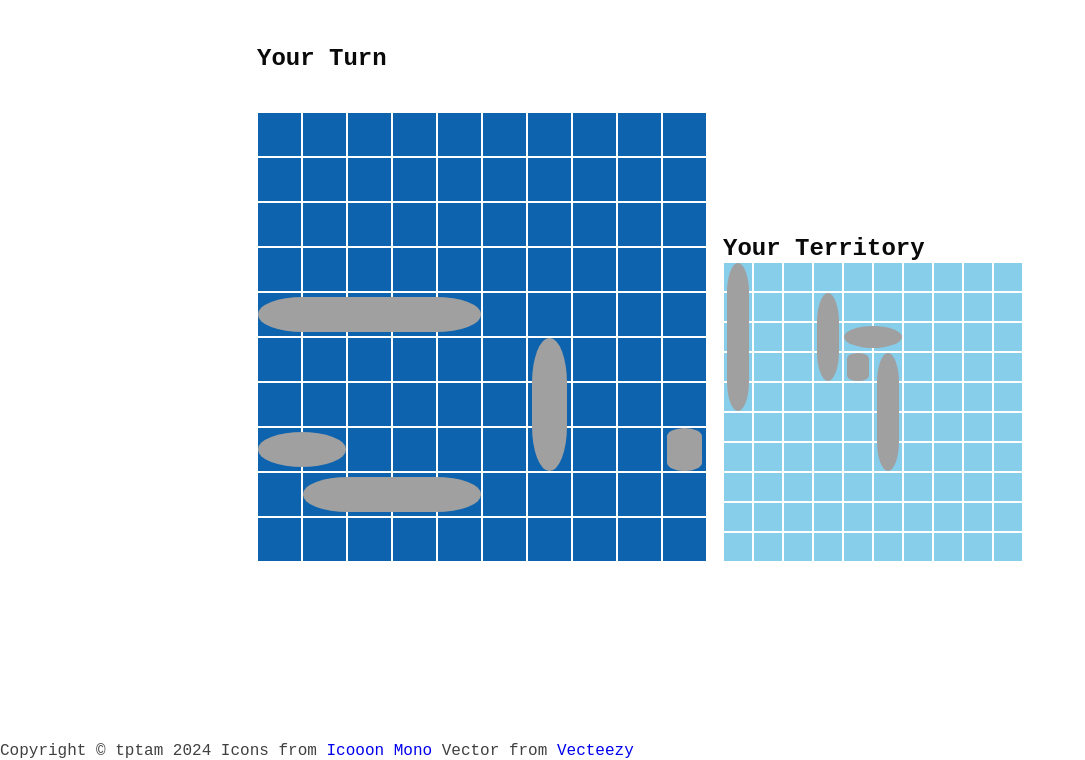
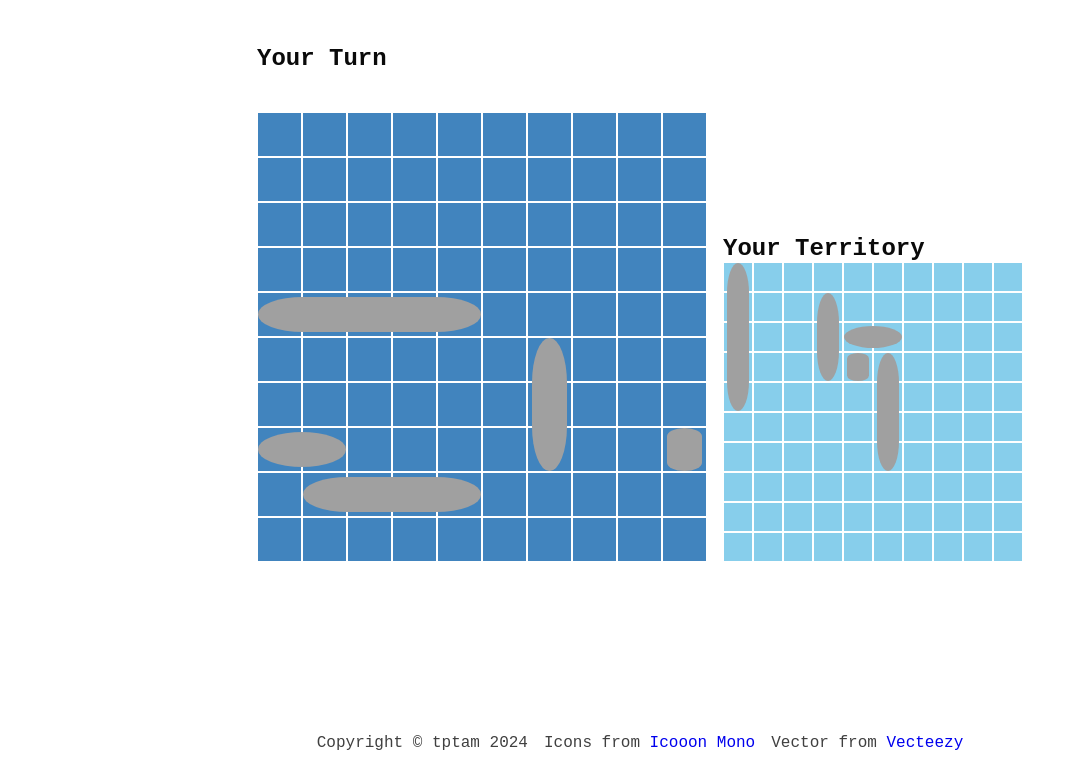
Before and after one commit to tptam/odin-battleship, a website built with webpack: page src/index.html in a window 1280 px wide. Shown: the part 40-800 px from the top of the page, without its empty margins (0-1085 px from the left). Built offline with nearby package versions, Linux system fonts and the light colour scheme; what PubSub would draw is missing.

Commit message:
feat: add styles for footer

```diff
--- a/src/style.css
+++ b/src/style.css
@@ -118,7 +118,8 @@ h1, h2, h3 {
 }
 
 .enemy-wrapper .cell {
-    background-color: #0e63ae;
+    /* background-color: #0e63ae; */
+    background-color: #4184be;
 }
 
 .cell:enabled:hover,
@@ -264,3 +265,10 @@ dialog.modal button {
     font-size: 1.2rem;
     padding: var(--gutter);
 }
+
+footer {
+    padding: 0.5rem;
+    display: flex;
+    justify-content: center;
+    gap: var(--gutter);
+}
```
